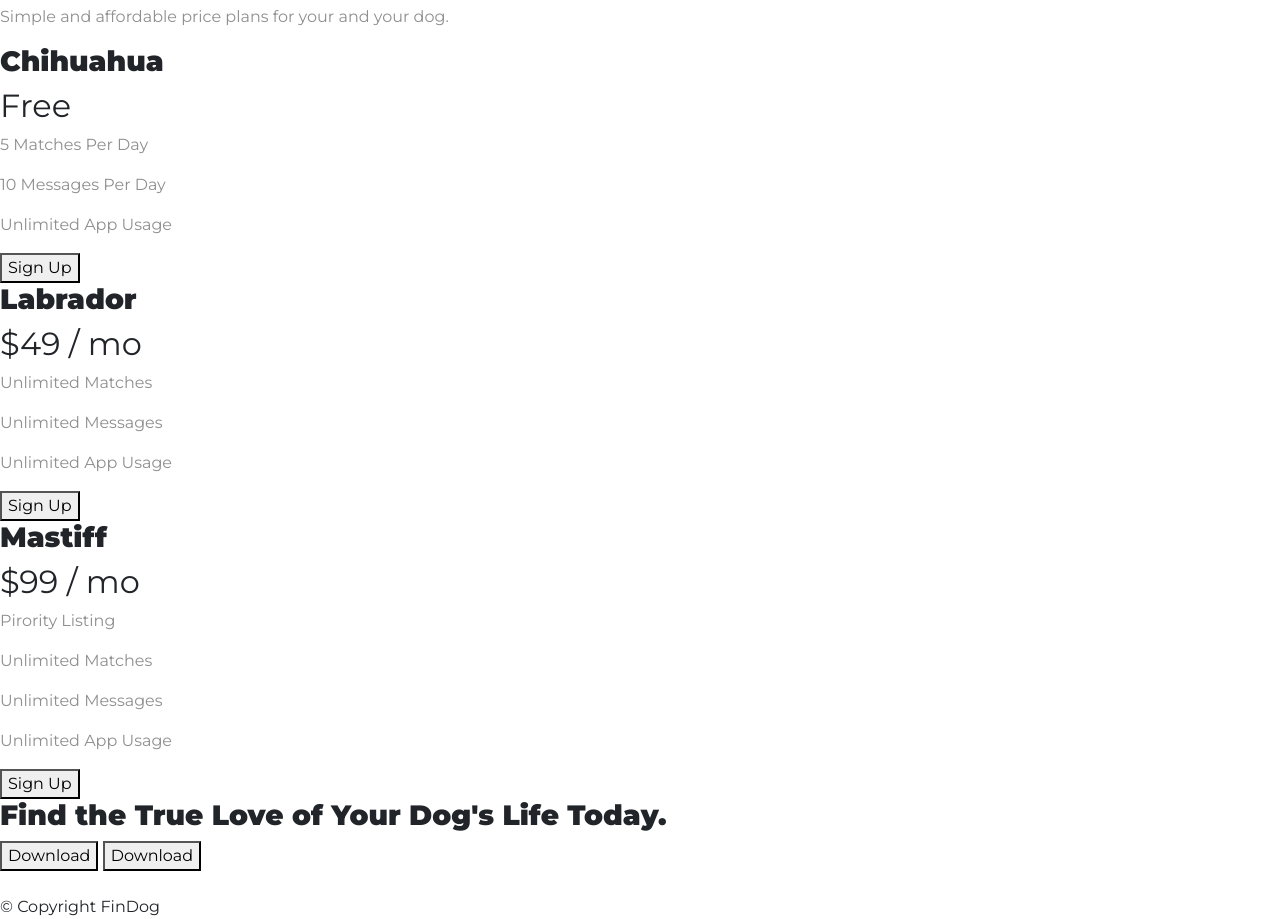
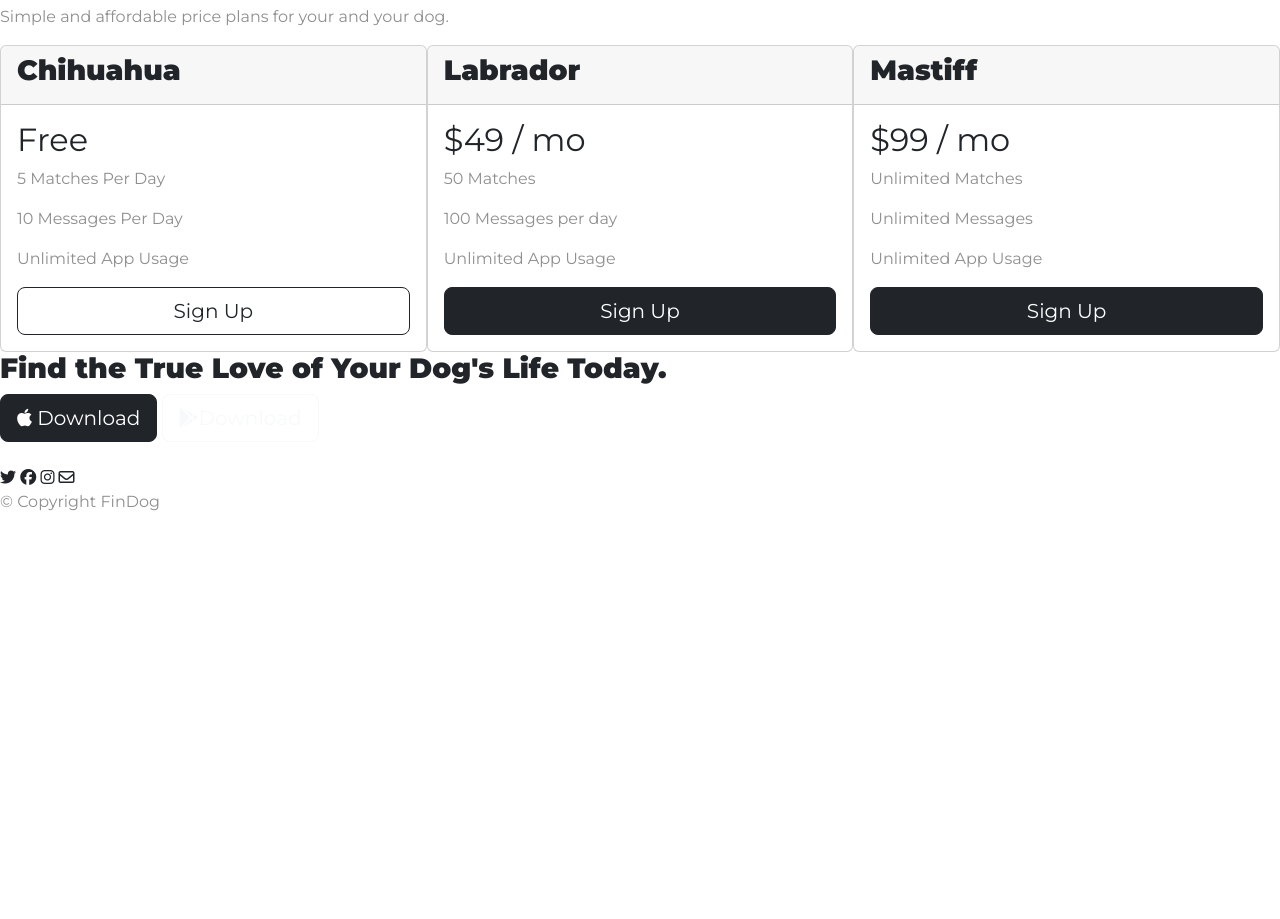
Before and after one commit to amogha999/FinDog, a plain HTML site: page index.html in a window 1280 px wide. Shown: the part 1657-2576 px from the top of the page. After the commit the page ends 2187 px from the top, so only its background shows below. Drawn offline with nearby package versions, Linux system fonts and the light colour scheme.

Commit message:
Add files via upload

```diff
--- a/index.html
+++ b/index.html
@@ -16,11 +16,7 @@
 <script src="https://kit.fontawesome.com/6b81362cb8.js" crossorigin="anonymous"></script>
 <link href="https://cdn.jsdelivr.net/npm/bootstrap@5.2.3/dist/css/bootstrap.min.css" rel="stylesheet"
     integrity="sha384-rbsA2VBKQhggwzxH7pPCaAqO46MgnOM80zW1RWuH61DGLwZJEdK2Kadq2F9CUG65" crossorigin="anonymous">
-<script src="https://cdn.jsdelivr.net/npm/bootstrap@5.2.3/dist/js/bootstrap.bundle.min.js"
-    integrity="sha384-kenU1KFdBIe4zVF0s0G1M5b4hcpxyD9F7jL+jjXkk+Q2h455rYXK/7HAuoJl+0I4"
-    crossorigin="anonymous"></script>
 <link rel="stylesheet" href="style.css">
-
 <body>
     <section id="title">
         <div class="container-fluid">
@@ -49,10 +45,12 @@
             <div class="row">
                 <div class="col-lg-6">
                     <h1>Meet new and interesting dogs nearby</h1>
-                    <button type="submit" class="btn btn-dark btn-lg download-btn"><i class="fa-brands fa-apple"></i> Download</button>
-                    <button type="submit" class="btn btn-outline-light btn-lg download-btn1"><i class="fa-brands fa-google-play"></i> Download</button>
+                    <button type="submit" class="btn btn-dark btn-lg download-btn"><i class="fa-brands fa-apple"></i>
+                        Download</button>
+                    <button type="submit" class="btn btn-outline-light btn-lg download-btn1"><i
+                            class="fa-brands fa-google-play"></i> Download</button>
                 </div>
-                <div class="col-lg-6"><img src="iphone6.png" alt="iPhone" class="iphone">
+                <div class="col-lg-6"><img src="iphone6.png" alt="iPhone" class="iphone" sizes="4">
                 </div>
             </div>
         </div>
@@ -62,58 +60,95 @@
             <div class="col-lg-4 container-text-center easy">
                 <i class="fa-solid fa-circle-check fa-4x"></i>
                 <h3>Easy to use</h3>
-    <p>So easy to use, even your dog could do it.</p></div>
+                <p>So easy to use, even your dog could do it.</p>
+            </div>
             <div class="col-lg-4 elite">
                 <i class="fa-solid fa-bullseye fa-4x"></i>
                 <h3>Elite Client</h3>
-    <p>We have all the dogs, the greatest dogs.</p></div>
+                <p>We have all the dogs, the greatest dogs.</p>
+            </div>
             <div class="col-lg-4 work">
                 <i class="fa-solid fa-heart fa-4x"></i>
                 <h3>Works perfectly</h3>
                 <p>Find the love of your dog's life or your money back.</p>
-    </div></div></section>
-    <h2>I no longer have to sniff other dogs for love. I've found the hottest Corgi on TinDog. Woof.</h2>
-    <img src="dog-img.jpg" alt="dog"> Pebbles, New York <br>
-    <img src="TechCrunch.png" alt="Tech Crunch">
-    <img src="tnw.png" alt="tnw"> <img src="bizinsider.png" alt="bizinsider">
-    <img src="mashable.png" alt="mashable">
-    <h2>A Plan for Every Dog's Needs</h2>
-    <p>Simple and affordable price plans for your and your dog.</p>
+            </div>
+        </div>
+    </section>
+    <div class="testimonials">
+        <div id="testimonials-carousel" class="carousel slide" data-ride="true">
+            <div class="carousel-inner">
+                <div class="carousel-item-active">
+                    <h2>I no longer have to sniff other dogs for love. I've found the hottest Corgi on TinDog. Woof.
+                    </h2>
+                    <img src="dog-img.jpg" alt="dog" class="testimonialsimg"> Pebbles, New York <br>
+                </div>
+                <div class="carousel-item">
+                    <h2>My Dog use to be so lonely,But with FinDog's help they found the love of thier life.</h2>
+                    <img src="lady-img.jpg" alt="lady" class="testimonialsimg">
+                    Beverley, India
+                </div>
+            </div>
+            <a class="carousel-control-prev" href="#testimonials-carousel" role="button" data-slide="prev">
+                <span class="carousel-control-prev-icon"></span>
+            </a>
+            <a href="#testimonials-carousel" class="carousel-control-next" role="button" data-slide="next">
+                <span class="carousel-control-next-icon"></span>
+            </a>
+        </div>
+    </div>
+    <section class="imgss">
+        <img src="TechCrunch.png" alt="Tech Crunch" class="imgs">
+        <img src="tnw.png" alt="tnw" class="imgs"> <img src="bizinsider.png" alt="bizinsider" class="imgs">
+        <img src="mashable.png" alt="mashable" class="imgs">
+    </section>
+    <h2 class="plan">A Plan for Every Dog's Needs</h2>
+    <p class="planp">Simple and affordable price plans for your and your dog.</p>
+    <div class="card-group">
+        <div class="col-lg-4 col-md-6">
+        <div class="card info">
+            <div class="card-header">
+    <h3 class="rate">Chihuahua</h3></div>
+    <div class="card-body"><h2 class="rate">Free</h2>
+    <p class="rate">5 Matches Per Day</p>
 
-    <h3>Chihuahua</h3>
-    <h2>Free</h2>
-    <p>5 Matches Per Day</p>
+    <p class="rate">10 Messages Per Day</p>
 
-    <p>10 Messages Per Day</p>
+    <p class="rate">Unlimited App Usage</p>
+    <div class="d-grid gap-2">
+    <button type="submit" class="btn btn-outline-dark sign-up btn-lg btn-block">Sign Up</button></div></div></div> </div>
+    <div class="col-lg-4 col-md-6">
+    <div class="card info">
+        <div class="card-header"><h3 class="rate"> Labrador</h3></div>
+    <div class="card-body"><h2 class="rate">$49 / mo</h2>
+    <p class="rate">50 Matches</p>
 
-    <p>Unlimited App Usage</p>
+    <p class="rate">100 Messages per day </p>
 
-    <button type="submit">Sign Up</button>
-    <h3> Labrador</h3>
-    <h2>$49 / mo</h2>
-    <p>Unlimited Matches</p>
+    <p class="rate">Unlimited App Usage</p>
+        <div class="d-grid gap-2">
+    <button type="submit" class="btn btn-dark btn-lg btn-block sign-up">Sign Up</button></div></div></div> </div>
+    <div class="col-lg-4">
+    <div class="card info">
+        <div class="card-header"><h3 class="rate">Mastiff</h3></div>
+    <div class="card-body"><h2 class="rate">$99 / mo</h2>
+    <p class="rate">Unlimited Matches</p>
 
-    <p>Unlimited Messages</p>
+    <p class="rate">Unlimited Messages</p>
 
-    <p>Unlimited App Usage</p>
-
-    <button type="submit">Sign Up</button>
-    <h3>Mastiff</h3>
-    <h2>$99 / mo</h2>
-    <p>Pirority Listing</p>
-
-    <p>Unlimited Matches</p>
-
-    <p>Unlimited Messages</p>
-
-    <p>Unlimited App Usage</p>
-
-    <button type="submit">Sign Up</button>
-    <h3>Find the True Love of Your Dog's Life Today.</h3>
-    <button type="submit">Download</button>
-    <button type="submit">Download</button><br>
+    <p class="rate">Unlimited App Usage</p>
+    <div class="d-grid gap-2">
+    <button type="submit" class="btn btn-dark sign-up btn-lg btn-block">Sign Up</button></div></div></div>
+    </div></div></div>
+    <div class="final">
+    <h3 class="find">Find the True Love of Your Dog's Life Today.</h3>
+    <button type="submit" class="btn btn-lg btn-dark play"><i class="fa-brands fa-apple"></i> Download</button>
+    <button type="submit" class="btn btn-lg btn-outline-light play"><i class="fa-brands fa-google-play"></i>Download</button><br></div>
     <footer><br>
-        &copy; Copyright FinDog
+        <div class="icons"><i class="fa-brands fa-twitter brands"></i>
+        <i class="fa-brands fa-facebook brands"></i>
+        <i class="fa-brands fa-instagram brands"></i>
+        <i class="fa-regular fa-envelope brands"></i><br></div>
+       <p>&copy; Copyright FinDog</p>
     </footer>
 </body>
 
```
Lines whose indentation alone changed are shown as unchanged.
